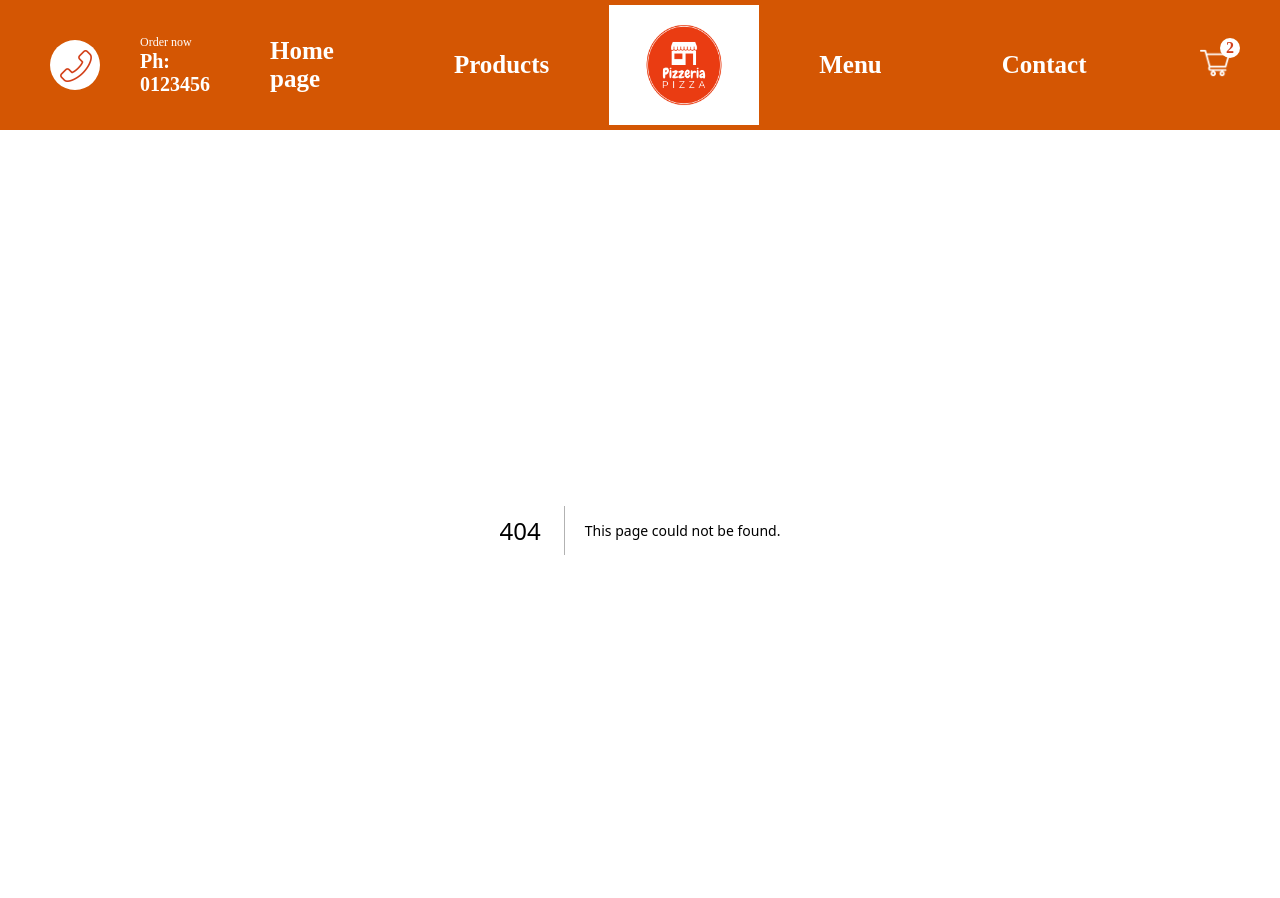
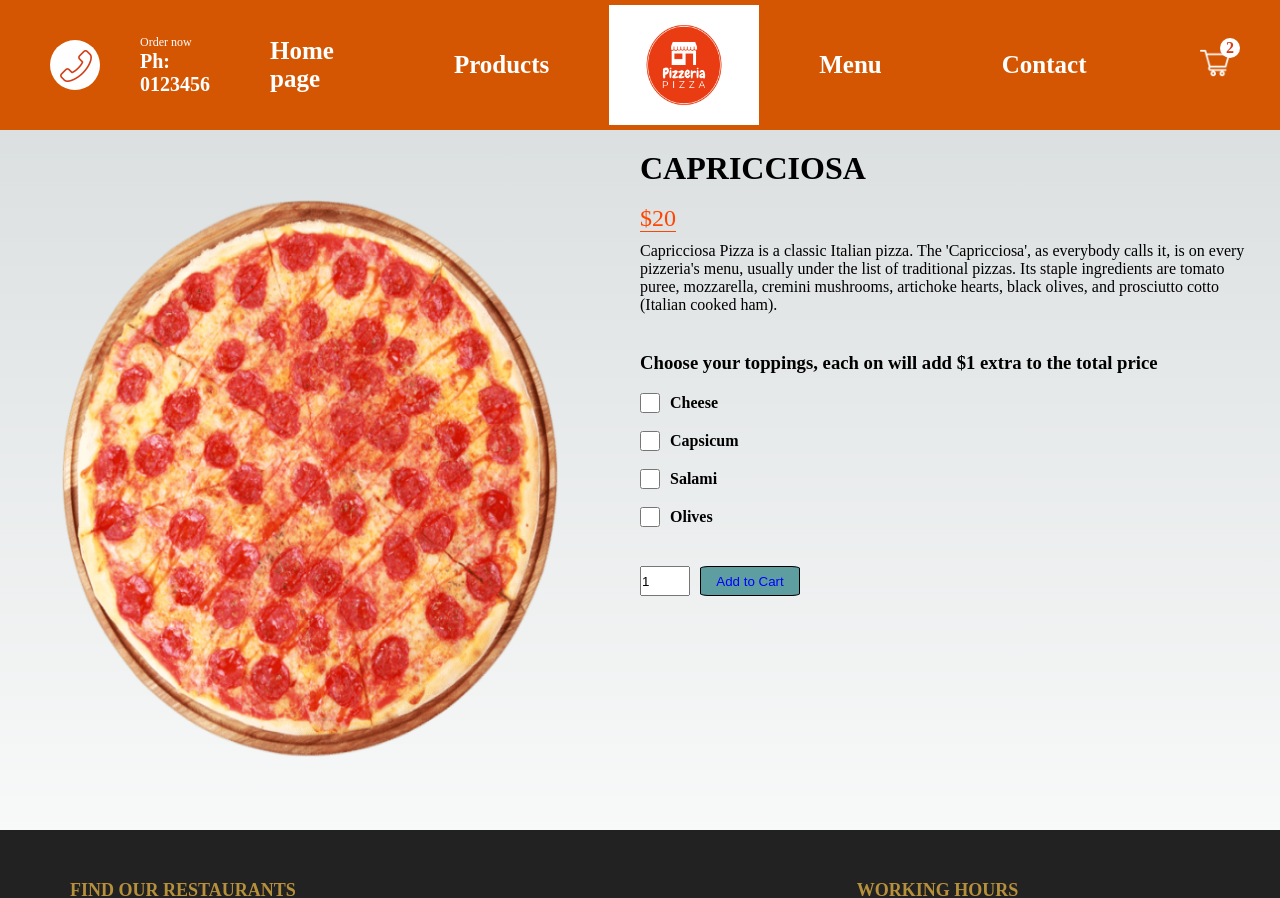
Before and after one commit to vinhngogia0906/Pizzeria_Next, a Next.js app: page /product/preston/1 in a window 1280 px wide. Before the commit this address had no page. Shown: the top 898 px of the page. Built offline with nearby package versions, Linux system fonts and the light colour scheme.

Commit message:
added footer, pizza and topping price hander

```diff
--- a/components/Footer.jsx
+++ b/components/Footer.jsx
@@ -1,7 +1,35 @@
+import styles from "../styles/Footer.module.css"
+import Image from "next/image"
 const Footer = () => {
     return (
-        <div>
-            Footer
+        <div className={styles.container}>
+            <div className={styles.item}>
+                <div className={styles.card}>
+                    <h1 className={styles.title}>FIND OUR RESTAURANTS</h1>
+                    <h2 className={styles.storeTitle}>Pizzeria Southbank</h2>
+                    <p className={styles.text}>
+                        250 Sturt Street
+                        <br/>SOUTHBANK, VIC 3006
+                        <br/> Melbourne
+                    </p>
+                </div>
+                <div className={styles.card}>
+                    <br/>
+                    <h2 className={styles.storeTitle}>Pizzeria Preston</h2>
+                    <p className={styles.text}>
+                        475-479 High Street
+                        <br/>PRESTON, VIC 3072
+                        <br/> Melbourne
+                    </p>
+                </div>
+                <div className={styles.card}>
+                    <h1 className={styles.title}>WORKING HOURS</h1>
+                    <p className={styles.text}>
+                        MONDAY TO FRIDAY
+                        <br/> 9am - 21pm
+                    </p>
+                </div>
+            </div>
         </div>
     )
 }
--- a/components/PizzaList.jsx
+++ b/components/PizzaList.jsx
@@ -1,4 +1,5 @@
 import styles from "../styles/PizzaList.module.css"
+import PizzaCard from "./PizzaCard"
 
 const PizzaList = () => {
     return (
@@ -11,6 +12,8 @@ const PizzaList = () => {
                 opportunity to show case your coding skills
             </p>
             <div className={styles.wrapper}>
+                <PizzaCard/>
+                <PizzaCard/>
             </div>
         </div>
     )
--- /dev/null
+++ b/pages/product/preston/[id].jsx
@@ -0,0 +1,96 @@
+import Image from "next/image";
+import { useState } from "react";
+import styles from "../../../styles/Product.module.css"
+
+const Product = () => {
+    const pizza = {
+        id: 1,
+        img: "/img/pizza.png",
+        name: "CAPRICCIOSA",
+        price: 20,
+        desc: "Capricciosa Pizza is a classic Italian pizza. The 'Capricciosa', as everybody calls it, is on every pizzeria's menu, usually under the list of traditional pizzas. Its staple ingredients are tomato puree, mozzarella, cremini mushrooms, artichoke hearts, black olives, and prosciutto cotto (Italian cooked ham)."
+    };
+    const [isCheese, setIsCheese] = useState(false);
+    const [isCapsicum, setIsCapsicum] = useState(false);
+    const [isSalami, setIsSalami] = useState(false);
+    const [isOlives, setIsOlives] = useState(false);
+    const [price, setPrice] = useState(pizza.price);
+    const priceCheeseHandler = () => {
+        setIsCheese(!isCheese);
+        if(!isCheese){
+            setPrice(price + 1)
+        }
+        if(isCheese){
+            setPrice(price -1)
+        }
+    }
+    const priceCapsicumHandler = () => {
+        setIsCapsicum(!isCapsicum);
+        if(!isCapsicum){
+            setPrice(price + 1)
+        }
+        if(isCapsicum){
+            setPrice(price -1)
+        }
+    }
+    const priceSalamiHandler = () => {
+        setIsSalami(!isSalami);
+        if(!isSalami){
+            setPrice(price + 1)
+        }
+        if(isSalami){
+            setPrice(price -1)
+        }
+    }
+    const priceOlivesHandler = () => {
+        setIsOlives(!isOlives);
+        if(!isOlives){
+            setPrice(price + 1)
+        }
+        if(isOlives){
+            setPrice(price -1)
+        }
+    }
+    return (
+        <div className={styles.container}>
+            <div className={styles.left}>
+                <div className={styles.imageContainer}>
+                <Image alt="Pizza image" src={pizza.img} fill/>
+                </div>
+            </div>
+            <div className={styles.right}>
+                <h1 className={styles.title}>{pizza.name}</h1>
+                <br/>
+                <span className={styles.price}>${price}</span>
+                <br/>
+                <p className={styles.description}>{pizza.desc}</p>
+                <br/>
+                <h3 className={styles.chooseTopp}>Choose your toppings, each on will add $1 extra to the total price</h3>
+                <div className={styles.toppings}>
+                    <div className={styles.option}>
+                        <input type="checkbox" name="Cheese" id="Cheese" className={styles.checkbox} onChange={priceCheeseHandler}/>
+                        <label htmlFor="Cheese" className={styles.label}> Cheese</label>
+                    </div>
+                    <div className={styles.option}>
+                        <input type="checkbox" name="Capsicum" id="Capsicum" className={styles.checkbox} onChange={priceCapsicumHandler}/>
+                        <label htmlFor="Capsicum" className={styles.label}> Capsicum</label>
+                    </div>
+                    <div className={styles.option}>
+                        <input type="checkbox" name="Salami" id="Salami" className={styles.checkbox} onChange={priceSalamiHandler}/>
+                        <label htmlFor="Salami" className={styles.label}> Salami</label>
+                    </div>
+                    <div className={styles.option}>
+                        <input type="checkbox" name="Olives" id="Olives" className={styles.checkbox} onChange={priceOlivesHandler}/>
+                        <label htmlFor="Olives" className={styles.label}> Olives</label>
+                    </div>
+                </div>
+                <div className={styles.addToCart}>
+                    <input type="number" defaultValue={1} className={styles.quantity}/>
+                    <button className={styles.button}>Add to Cart</button>
+                </div>
+            </div>
+        </div>
+    )
+}
+
+export default Product
--- /dev/null
+++ b/styles/Footer.module.css
@@ -0,0 +1,36 @@
+.container {
+    height: 170px;
+    background-color: #222;
+    display: flex;
+}
+
+.item {
+    flex: 1;
+    position: relative;
+    display: flex;
+}
+
+.item:last-child{
+    flex: 2;
+    padding: 50px;
+    justify-content: space-between;
+}
+
+.card {
+    flex: 1;
+    padding: 0 20px;
+}
+
+.title {
+    font-size: 18px;
+    color: #b7903c;
+}
+
+.storeTitle {
+    font-size: 16px;
+    color: bisque;
+}
+
+.text {
+    color: lightblue;
+}
--- /dev/null
+++ b/styles/Product.module.css
@@ -0,0 +1,80 @@
+.container {
+    height: calc(100vh - 100px);
+    display: flex;
+}
+
+.left {
+    flex: 1;
+    height: 100%;
+    display: flex;
+    align-items: center;
+    justify-content: center;
+}
+
+.right {
+    flex: 1;
+    padding: 20px;
+    justify-content: space-between;
+}
+
+.imageContainer {
+    width: 80%;
+    height: 80%;
+    position: relative;
+}
+
+.price{
+    color: orangered;
+    font-size: 24px;
+    font-weight: 400;
+    border-bottom: 1px solid orangered;
+}
+
+.description {
+    padding: 10px 0px;
+}
+
+.toppings {
+    display: flex;
+    margin-bottom: 30px;
+    flex-direction: column;
+}
+
+.chooseTopp {
+    margin: 10px 0px;
+}
+.option {
+    display: flex;
+    align-items: center;
+    margin-right: 10px;
+    font-style: 14px;
+    font-weight: 500;
+}
+
+.checkbox {
+    width: 20px;
+    height: 20px;
+}
+
+.quantity {
+    width: 50px;
+    height: 30px;
+}
+
+.button {
+    height: 30px;
+    width: 100px;
+    margin-left: 10px;
+    background-color: cadetblue;
+    cursor: pointer;
+    border: 1px solid black;
+    font-weight: 500;
+    color: blue;
+    border-radius: 8%;
+}
+
+.label {
+    margin: 10px;
+    font-weight: bold;
+    font-size: 16px;
+}
```
Also changed, not shown: docker-compose.yml (added, +21 -0 lines), 1 other file (tests, documents, lock files or other folders).
